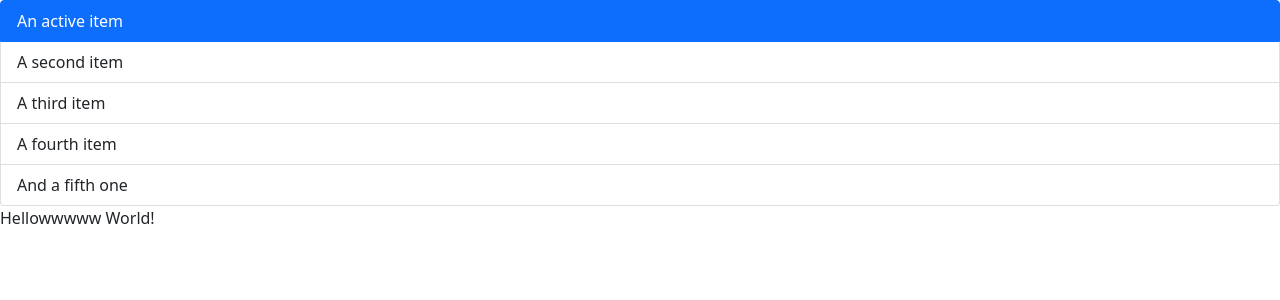
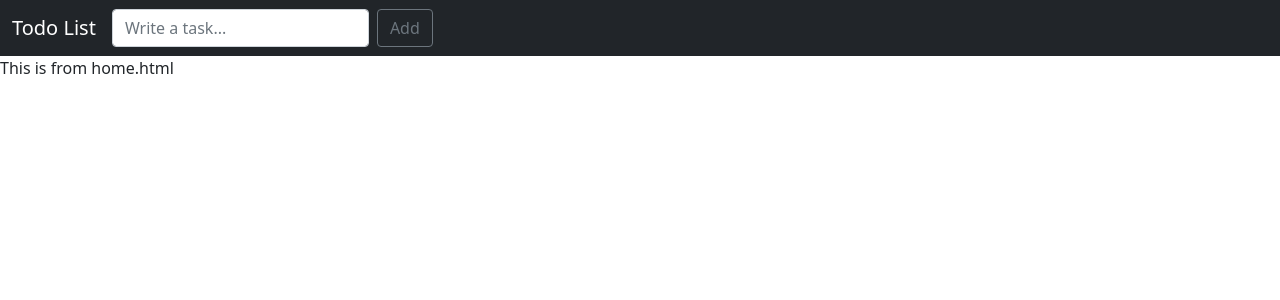
Before and after one commit to nemborkar/basic-todo-django, a Django app: page / in a window 1280 px wide. Shown: the top 300 px of the page. Run offline with Django 3.2, Linux system fonts and the light colour scheme; some libraries are stand-ins or nearby versions.

Commit message:
added base.html and added bootstrap navbar

```diff
--- a/todo_list/templates/base.html
+++ b/todo_list/templates/base.html
@@ -12,13 +12,42 @@
     <title>Todo List</title>
   </head>
   <body>
-    <ul class="list-group">
-  <li class="list-group-item active" aria-current="true">An active item</li>
-  <li class="list-group-item">A second item</li>
-  <li class="list-group-item">A third item</li>
-  <li class="list-group-item">A fourth item</li>
-  <li class="list-group-item">And a fifth one</li>
-    </ul>
+    <nav class="navbar navbar-expand-lg navbar-dark bg-dark">
+  <div class="container-fluid">
+    <a class="navbar-brand" href="#">Todo List</a>
+    <button class="navbar-toggler" type="button" data-bs-toggle="collapse" data-bs-target="#navbarSupportedContent" aria-controls="navbarSupportedContent" aria-expanded="false" aria-label="Toggle navigation">
+      <span class="navbar-toggler-icon"></span>
+    </button>
+    <div class="collapse navbar-collapse" id="navbarSupportedContent">
+      <!-- <ul class="navbar-nav me-auto mb-2 mb-lg-0">
+        <li class="nav-item">
+          <a class="nav-link active" aria-current="page" href="#">Home</a>
+        </li>
+        <li class="nav-item">
+          <a class="nav-link" href="#">Link</a>
+        </li>
+        <li class="nav-item dropdown">
+          <a class="nav-link dropdown-toggle" href="#" id="navbarDropdown" role="button" data-bs-toggle="dropdown" aria-expanded="false">
+            Dropdown
+          </a>
+          <ul class="dropdown-menu" aria-labelledby="navbarDropdown">
+            <li><a class="dropdown-item" href="#">Action</a></li>
+            <li><a class="dropdown-item" href="#">Another action</a></li>
+            <li><hr class="dropdown-divider"></li>
+            <li><a class="dropdown-item" href="#">Something else here</a></li>
+          </ul>
+        </li>
+        <li class="nav-item">
+          <a class="nav-link disabled" href="#" tabindex="-1" aria-disabled="true">Disabled</a>
+        </li>
+      </ul> -->
+      <form class="d-flex">
+        <input class="form-control me-2" type="search" name="item" placeholder="Write a task..." aria-label="Search">
+        <button class="btn btn-outline-secondary" type="submit">Add</button>
+      </form>
+    </div>
+  </div>
+</nav>
 
 
     {% block content %}
--- a/todo_list/templates/home.html
+++ b/todo_list/templates/home.html
@@ -1,5 +1,5 @@
 {% extends 'base.html' %}
 
 {% block content %}
-	Hellowwwww World!
+	This is from home.html
 {% endblock %}
```
